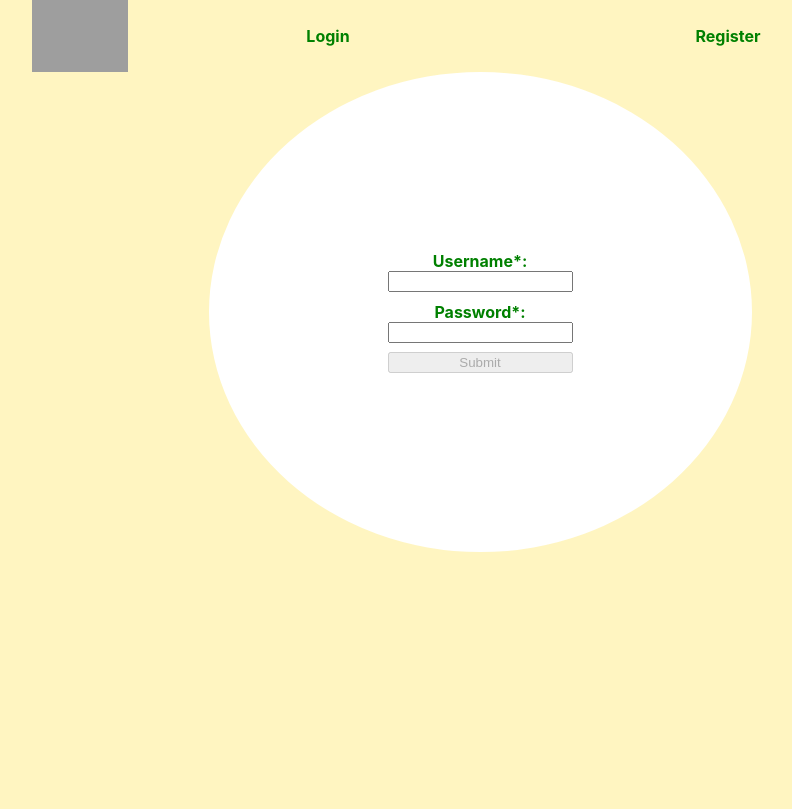
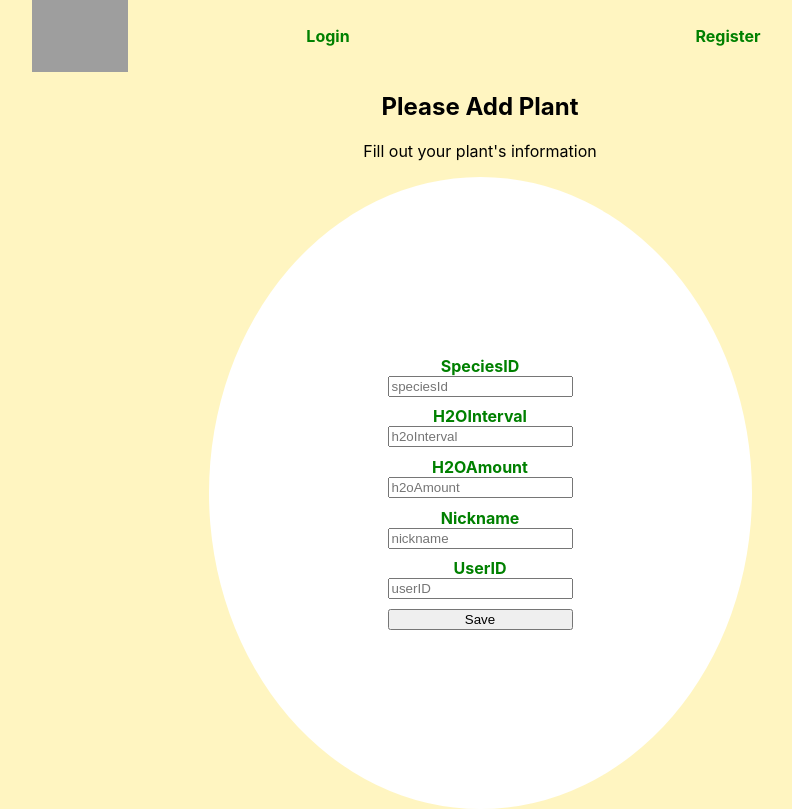
Before and after one commit to Lambda-July-Water-My-Plants-7/WMP-front-end, a React (Create React App) app in the folder water-my-plant/: page /login in a window 1280 px wide. Shown: the whole page, without its empty margins (160-952 px from the left). Built offline with nearby package versions, Linux system fonts and the light colour scheme; grey boxes are pictures that could not be loaded.

Commit message:
plant add form basic

```diff
--- a/water-my-plant/src/App.js
+++ b/water-my-plant/src/App.js
@@ -1,4 +1,4 @@
-import logo from './logo.svg';
+
 import './App.css';
 import {
   Switch,
@@ -14,19 +14,25 @@ import Register from './Components/Register';
 import { useState, useEffect } from 'react';
 import {reach} from 'yup';
 import loginschema from './validation/loginformSchema'
+import AddNewPlantForm from './Components/NewplantForm'
 
 const initialformvalues = {username: '', password: '',phoneNumber: ''}
 const initialErrors = {username: '', password: '',phoneNumber: ''}
 function App() {
   const [formvalues,setFormValues] = useState(initialformvalues)
   const [errors, setErrors] = useState(initialErrors)
+  const [logerror, setLogerror] = useState(initialErrors)
   const [disabled, setDisabled] = useState(true)
   let location = useLocation();
 
   const validate = (name,value) => {
+    if(location.pathname === '/register') {
     reach(schema,name).validate(value).then(()=> setErrors({...errors,[name]:''}))
-    .catch(error => setErrors({...errors, [name]: error.errors[0]}))
-  }
+    .catch(error => setErrors({...errors, [name]: error.errors[0]})) }
+    else{
+      reach(schema,name).validate(value).then(()=> setLogerror({...logerror,[name]:''}))
+      .catch(error => setLogerror({...logerror, [name]: error.errors[0]})) }
+    }
   const change = (e)=> {
     const {value,name} = e.target
     setFormValues({...formvalues , [name] : value})
@@ -75,7 +81,8 @@ useEffect(() => {
 
       <Switch>
         <Route path="/login">
-        <Login errors = {errors} disabled = {disabled} submit = {submit} formvalues = {formvalues} change = {change}></Login>
+        {/* <Login errors = {logerror} disabled = {disabled} submit = {submit} formvalues = {formvalues} change = {change}></Login> */}
+        <AddNewPlantForm />
         </Route>
         <Route path="/register">
           <Register errors = {errors} disabled = {disabled} submit = {submit} formvalues = {formvalues} change = {change}></Register>
--- /dev/null
+++ b/water-my-plant/src/Components/NewplantForm.js
@@ -0,0 +1,84 @@
+import React, { useState } from 'react'
+import axiosWithAuth from './axiosWithAuth/axiosWithAuth';
+const initialValues = {
+    speciesID: '',
+    h2oInterval: '',
+    h2oAmount: '',
+    nickname: '',
+    userID: '',
+}
+const AddNewPlantForm = () => {
+    const [newPlant, setNewPlant] = useState(initialValues);
+    const submitHandler = (e) => {
+        e.preventDefault();
+        axiosWithAuth()
+            .post('api/plants/', newPlant)
+            .then(res => {
+                window.location.pathname = `plants/${res.data.plantID}`;
+            })
+            .catch(err => {
+                console.log('err: ', err.response)
+            })
+    }
+    const changeHandler= (e) => {
+        // e.preventDefault()
+        setNewPlant({...newPlant, [e.target.name]: e.target.value})
+    }
+    return (
+        <div className='container'>
+            <div className='list_div'>
+                <h2>Please Add Plant</h2>
+                <p>Fill out your plant's information</p>
+                <form className='form' onSubmit={submitHandler}>
+                    <label htmlFor="speciesId" />SpeciesID
+                    <input
+                        id="speciesId"
+                        type="number"
+                        name="speciesID"
+                        placeholder="speciesId"
+                        value={newPlant.speciesID}
+                        onChange={changeHandler}
+                    />
+                    <label htmlFor="h2oInterval" /> H2OInterval
+                    <input
+                        id="h2oInterval"
+                        type="number"
+                        name="h2oInterval"
+                        placeholder="h2oInterval"
+                        value={newPlant.h2oInterval}
+                        onChange={changeHandler}
+                    />
+                    <label htmlFor='h2oAmount' />H2OAmount
+                    <input
+                        id="h2oAmount"
+                        type="text"
+                        name="h2oAmount"
+                        placeholder="h2oAmount"
+                        value={newPlant.h2oAmount}
+                        onChange={changeHandler}
+                    />
+                    <label htmlFor="nickname" />Nickname
+                    <input
+                        id="nickname"
+                        type="text"
+                        name="nickname"
+                        placeholder="nickname"
+                        value={newPlant.nickname}
+                        onChange={changeHandler}
+                    />
+                    <label htmlFor="userID" />UserID
+                    <input
+                        id="userID"
+                        type="number"
+                        name="userID"
+                        placeholder="userID"
+                        value={newPlant.userID}
+                        onChange={changeHandler}
+                    />
+                    <button type='submit'>Save</button>
+                </form>
+            </div>
+        </div>
+    )
+}
+export default AddNewPlantForm
--- /dev/null
+++ b/water-my-plant/src/Components/axiosWithAuth/axiosWithAuth.js
@@ -0,0 +1,12 @@
+import axios from "axios"
+  const axiosWithAuth = () => {
+    const token = JSON.parse(localStorage.getItem('token'))
+    return axios.create({
+        headers: {
+            Authorization: token
+        },
+        baseURL: "https://wmp-api.herokuapp.com/"
+    })
+}
+
+export default axiosWithAuth
```
